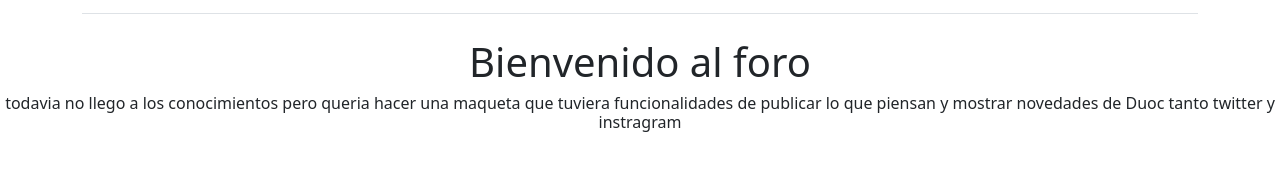
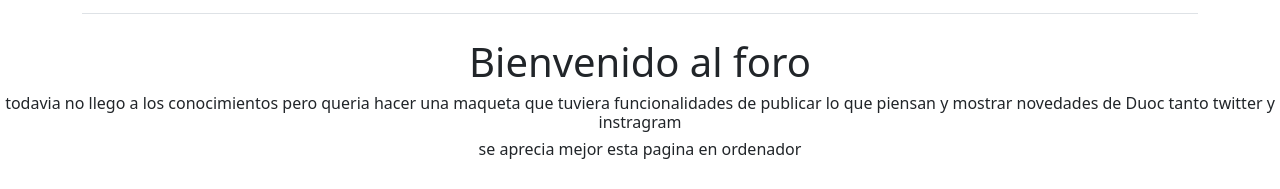
Before and after one commit to fernandosilvot/fernandosilvot.github.io, a plain HTML site: page funciones.html in a window 1280 px wide. Shown: the part 71-260 px from the top of the page. Drawn offline with nearby package versions, Linux system fonts and the light colour scheme; a script that the page names is missing.

Commit message:
Update funciones.html

```diff
--- a/funciones.html
+++ b/funciones.html
@@ -28,7 +28,7 @@
       </div>
       <!-- ---- -->
 
-      <center><h1>Bienvenido al foro</h1><h6> todavia no llego a los conocimientos pero queria hacer una maqueta que tuviera funcionalidades de publicar lo que piensan y mostrar novedades de Duoc tanto twitter y instragram</h6></center><br><br>
+      <center><h1>Bienvenido al foro</h1><h6> todavia no llego a los conocimientos pero queria hacer una maqueta que tuviera funcionalidades de publicar lo que piensan y mostrar novedades de Duoc tanto twitter y instragram</h6><h6> se aprecia mejor esta pagina en ordenador</h6></center><br><br>
 
 
       <div class="container">
```
